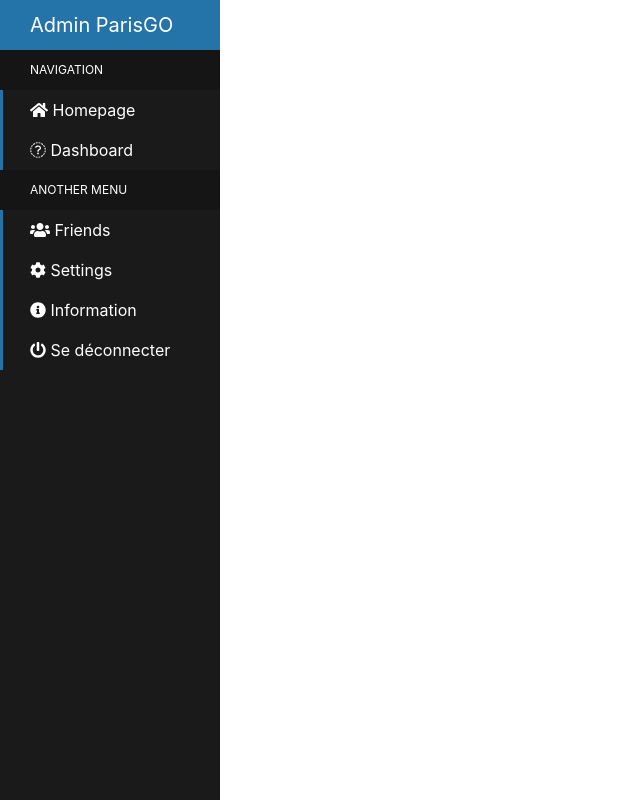
After one commit to benads/back_dataviz, a Symfony app: template templates/elements/navbar.html.twig in a window 1280 px wide. The commit adds this page. Shown: the whole page, without its empty margins (0-640 px from the left). Run offline with Twig, Linux system fonts and the light colour scheme; the template is opened without the code that fills it, so the values that code supplies are empty; style sheets or scripts are compiled from the project's sources; some libraries are stand-ins or nearby versions.

Commit message:
navbar templating

```diff
--- a/assets/js/app.js
+++ b/assets/js/app.js
@@ -1,6 +1,8 @@
 require('../css/app.css');
 require('../scss/app.scss');
 const $ = require('jquery');
+require('@fortawesome/fontawesome-free/css/all.min.css');
+require('@fortawesome/fontawesome-free/js/all.js');
 // this "modifies" the jquery module: adding behavior to it
 // the bootstrap module doesn't export/return anything
 require('bootstrap');
--- a/assets/scss/app.scss
+++ b/assets/scss/app.scss
@@ -130,3 +130,91 @@ body {
 }
 
 /*  END LOGIN FORM  */
+
+/*  NAVBAR  */
+.sidebar-container {
+  position: fixed;
+  width: 220px;
+  height: 100%;
+  left: 0;
+  overflow-x: hidden;
+  overflow-y: auto;
+  background: #1a1a1a;
+  color: #fff;
+}
+
+.content-container {
+  padding-top: 20px;
+}
+
+.sidebar-logo {
+  padding: 10px 15px 10px 30px;
+  font-size: 20px;
+  background-color: #2574A9;
+}
+
+.sidebar-navigation {
+  padding: 0;
+  margin: 0;
+  list-style-type: none;
+  position: relative;
+}
+
+.sidebar-navigation li {
+  background-color: transparent;
+  position: relative;
+  display: inline-block;
+  width: 100%;
+  line-height: 20px;
+}
+
+.sidebar-navigation li a {
+  padding: 10px 15px 10px 30px;
+  display: block;
+  color: #fff;
+}
+
+.sidebar-navigation li .fa {
+  margin-right: 10px;
+}
+
+.sidebar-navigation li a:active,
+.sidebar-navigation li a:hover,
+.sidebar-navigation li a:focus {
+  text-decoration: none;
+  outline: none;
+}
+
+.sidebar-navigation li::before {
+  background-color: #2574A9;
+  position: absolute;
+  content: '';
+  height: 100%;
+  left: 0;
+  top: 0;
+  -webkit-transition: width 0.2s ease-in;
+  transition: width 0.2s ease-in;
+  width: 3px;
+  z-index: -1;
+}
+
+.sidebar-navigation li:hover::before {
+  width: 100%;
+}
+
+.sidebar-navigation .header {
+  font-size: 12px;
+  text-transform: uppercase;
+  background-color: #151515;
+  padding: 10px 15px 10px 30px;
+}
+
+.sidebar-navigation .header::before {
+  background-color: transparent;
+}
+
+.content-container {
+  padding-left: 220px;
+}
+
+/*  END NAVBAR  */
--- a/package.json
+++ b/package.json
@@ -1,5 +1,6 @@
 {
   "devDependencies": {
+    "@fortawesome/fontawesome-free": "^5.12.0",
     "@symfony/webpack-encore": "^0.28.2",
     "bootstrap": "^4.4.1",
     "jquery": "^3.4.1",
--- /dev/null
+++ b/templates/elements/navbar.html.twig
@@ -0,0 +1,44 @@
+{% extends 'base.html.twig' %}
+
+{% block body %}
+    <div class="sidebar-container">
+        <div class="sidebar-logo">
+            Admin ParisGO
+        </div>
+        <ul class="sidebar-navigation">
+            <li class="header">Navigation</li>
+            <li>
+                <a href="#">
+                    <i class="fa fa-home" aria-hidden="true"></i> Homepage
+                </a>
+            </li>
+            <li>
+                <a href="#">
+                    <i class="fa fa-tachometer" aria-hidden="true"></i> Dashboard
+                </a>
+            </li>
+            <li class="header">Another Menu</li>
+            <li>
+                <a href="#">
+                    <i class="fa fa-users" aria-hidden="true"></i> Friends
+                </a>
+            </li>
+            <li>
+                <a href="#">
+                    <i class="fa fa-cog" aria-hidden="true"></i> Settings
+                </a>
+            </li>
+            <li>
+                <a href="#">
+                    <i class="fa fa-info-circle" aria-hidden="true"></i> Information
+                </a>
+            </li>
+            <li>
+                <a href="{{ path('app_logout') }}">
+                    <i class="fas fa-power-off"></i> Se déconnecter
+                </a>
+            </li>
+
+        </ul>
+    </div>
+{% endblock %}
```
Also changed, not shown: templates/base.html.twig (+8 -1 lines), templates/dashboard/index.html.twig (+17 -1 lines), 1 other file.
